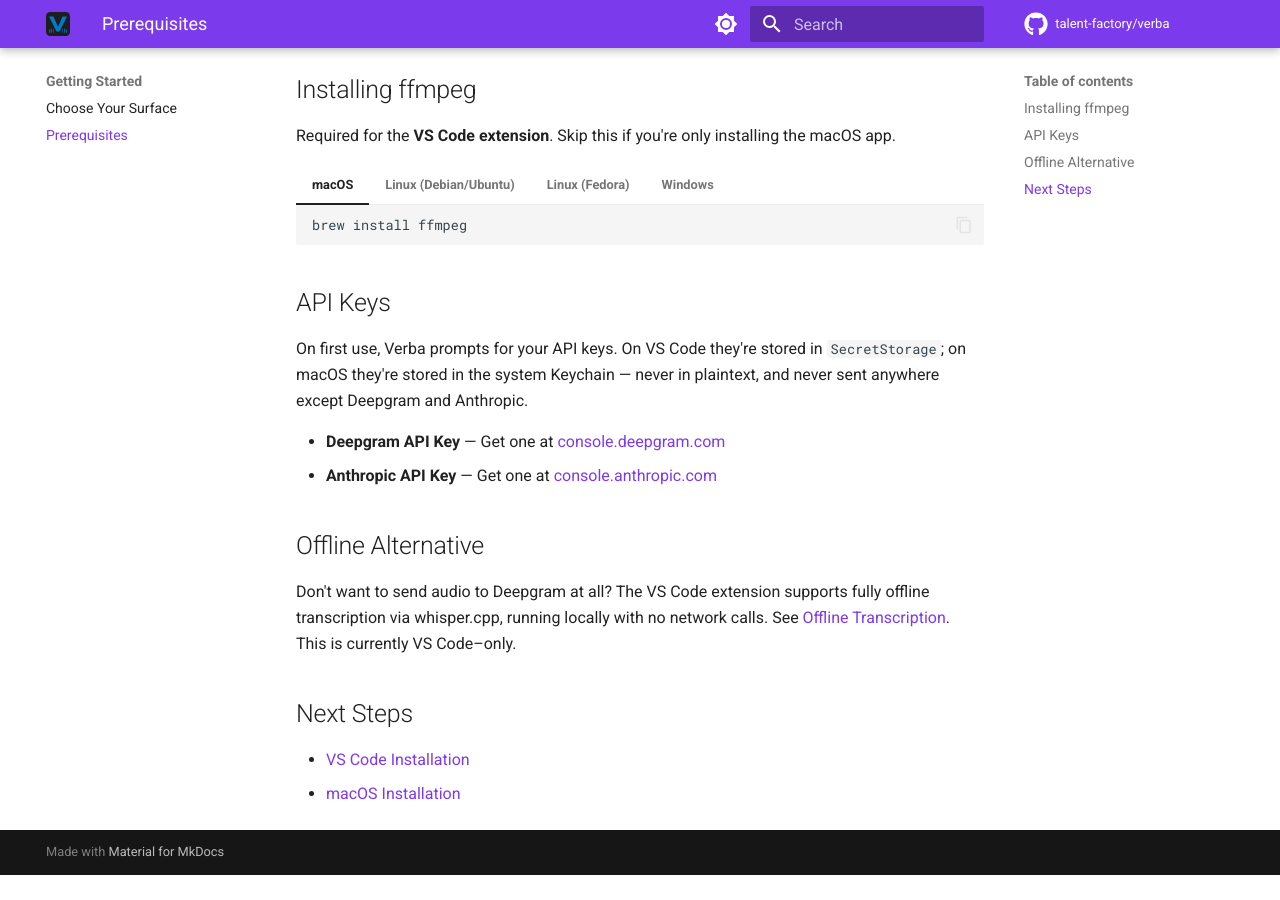
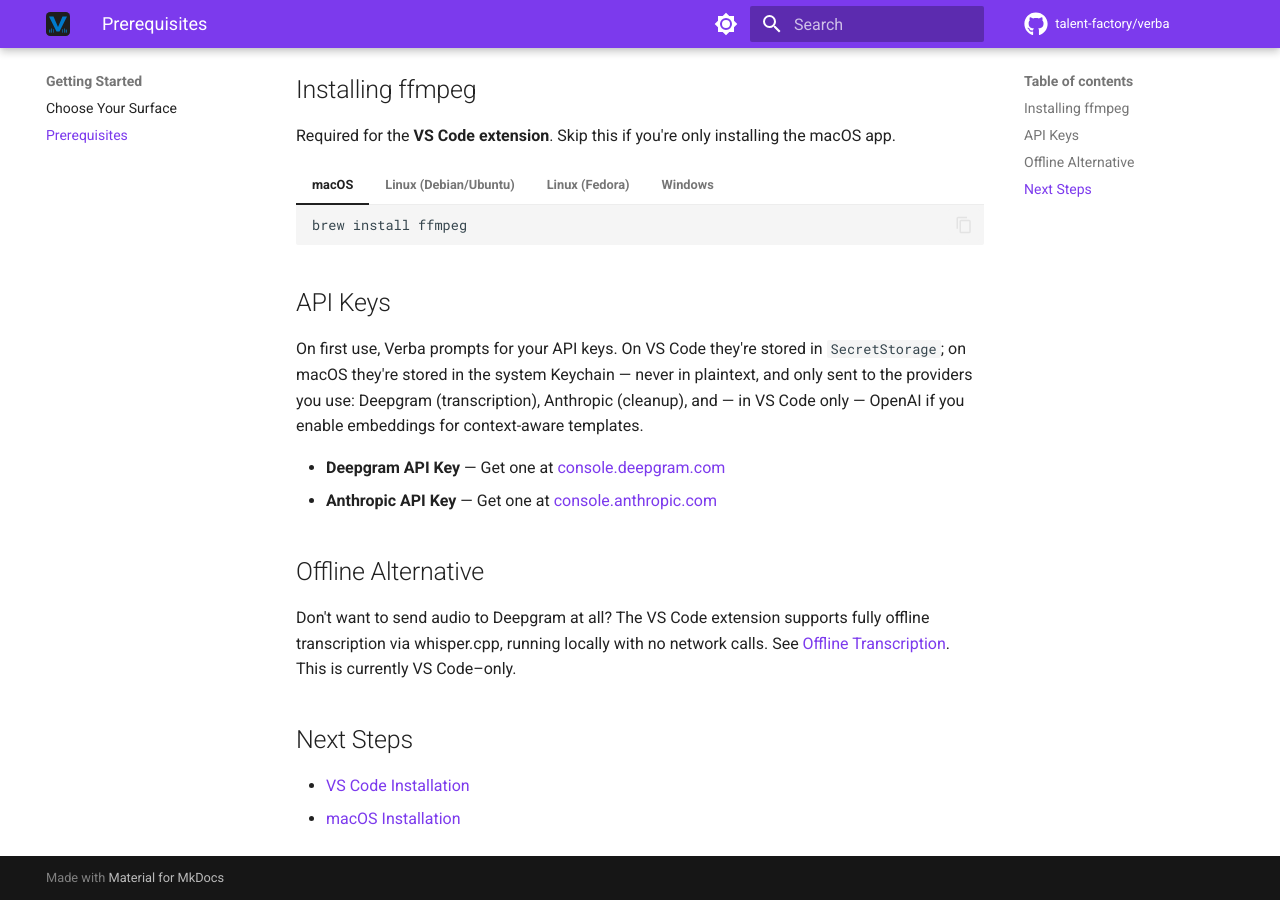
Before and after one commit to talent-factory/verba, an MkDocs documentation site: the page built from docs/getting-started/prerequisites.md, in a window 1280 px wide and 900 px high, scrolled down 548 px. Built offline with MkDocs 1.6.1 and Material for MkDocs 9.7.7, drawn with Linux system fonts in a browser that asks for light colours; comment, search, counter and statistics services are not loaded; before the commit the page ends 1423 px from its top, so only the background shows below that.

Commit message:
📚 docs: veraltete Provider-Claims korrigieren (Deepgram, OpenAI-Embeddings)
Zwei im Review aufgefallene Ungenauigkeiten nachgezogen:

- package.json: Die Beschreibung von `verba.glossary` sprach noch von
  „Whisper" und „~224 Whisper prompt tokens" — überholt seit der
  Deepgram-Konsolidierung (TF-272). Jetzt: Keyterm-Hints an Deepgram,
  Truncation am Deepgram-Keyterm-Budget statt erfundener Token-Zahl.
- prerequisites.md: Die Privacy-Zeile behauptete „never sent anywhere
  except Deepgram and Anthropic". Für kontext-bewusste Templates in
  VS Code werden Code-Chunks und der OpenAI-Key jedoch an OpenAI
  (Embeddings) gesendet. Aussage pro Oberfläche präzisiert und mit
  concepts/byok.md in Deckung gebracht.

`mkdocs build --strict` bleibt grün; package.json bleibt gültiges JSON.

```diff
--- a/docs/getting-started/prerequisites.md
+++ b/docs/getting-started/prerequisites.md
@@ -40,7 +40,7 @@
 
 ## API Keys
 
-On first use, Verba prompts for your API keys. On VS Code they're stored in `SecretStorage`; on macOS they're stored in the system Keychain — never in plaintext, and never sent anywhere except Deepgram and Anthropic.
+On first use, Verba prompts for your API keys. On VS Code they're stored in `SecretStorage`; on macOS they're stored in the system Keychain — never in plaintext, and only sent to the providers you use: Deepgram (transcription), Anthropic (cleanup), and — in VS Code only — OpenAI if you enable embeddings for context-aware templates.
 
 - **Deepgram API Key** — Get one at [console.deepgram.com](https://console.deepgram.com/)
 - **Anthropic API Key** — Get one at [console.anthropic.com](https://console.anthropic.com/)
--- a/package.json
+++ b/package.json
@@ -253,7 +253,7 @@
           "items": {
             "type": "string"
           },
-          "description": "Terms that must be preserved exactly during transcription and cleanup (e.g. product names, technical terms). These terms are sent as hints to Whisper and as protection instructions to Claude. Recommended limit: ~80 terms (~224 Whisper prompt tokens)."
+          "description": "Terms that must be preserved exactly during transcription and cleanup (e.g. product names, technical terms). These terms are sent as keyterm hints to Deepgram and as protection instructions to Claude. Recommended limit: ~80 terms; any beyond Deepgram's keyterm token budget are dropped."
         },
         "verba.expansions": {
           "type": "array",
```
